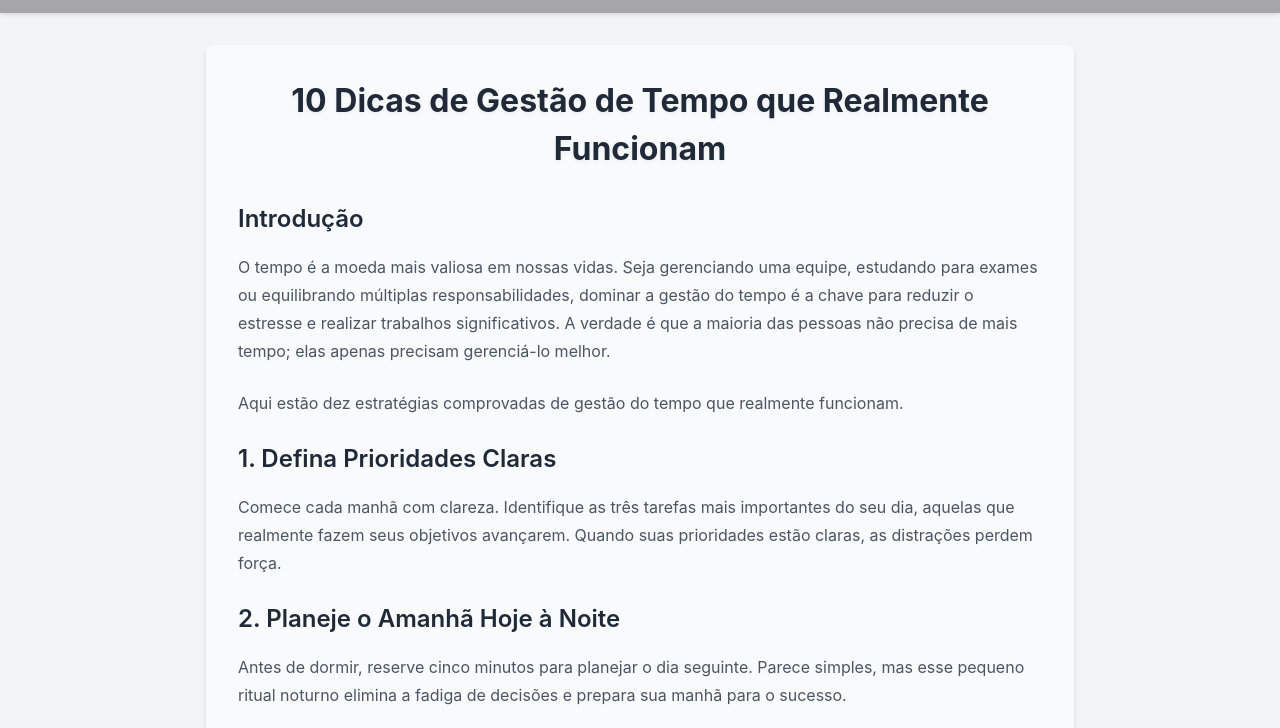
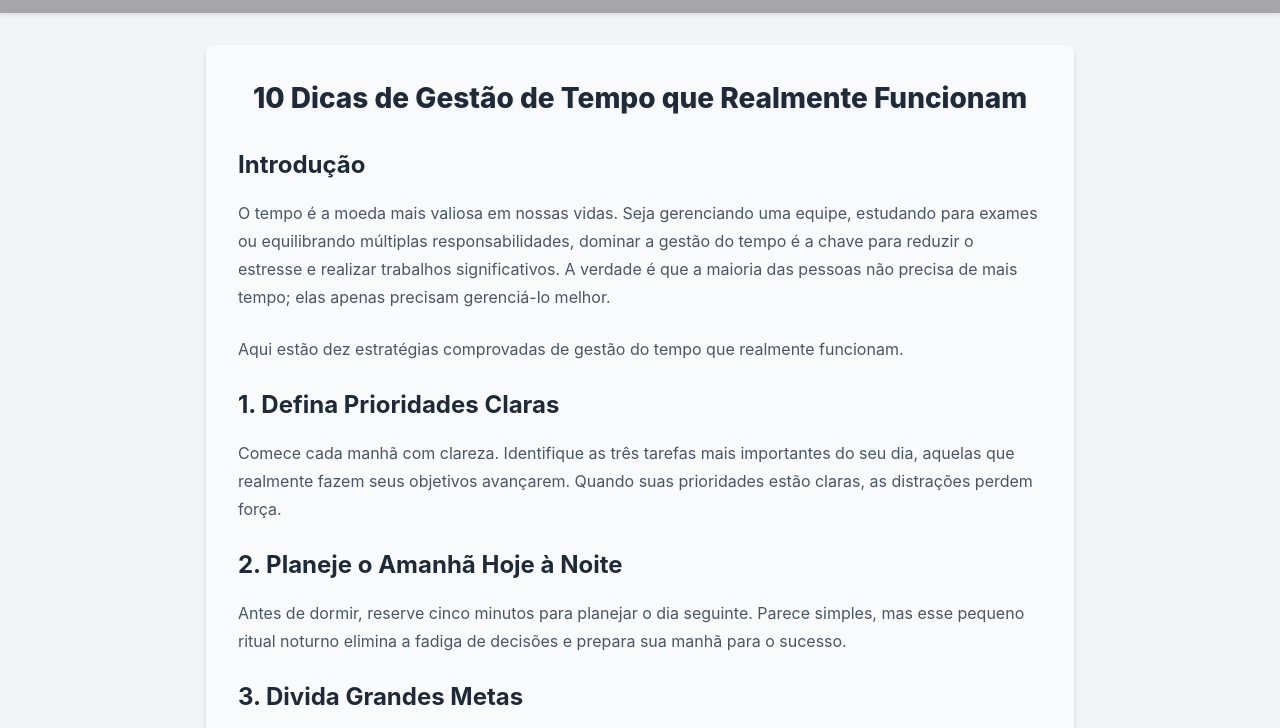
Before and after one commit to 1lucas12/calculadora-de-horas, a plain HTML site: page index.html in a window 1280 px wide. Shown: the part 59-787 px from the top of the page. Drawn offline with nearby package versions, Linux system fonts and the light colour scheme.

Commit message:
Update index.html

```diff
--- a/index.html
+++ b/index.html
@@ -23,8 +23,8 @@
         }
         .h1 {
             color: #1f2937;
-            font-size: 2.0rem;
-            font-weight: 700;
+            font-size: 1.75rem;
+            font-weight: 800;
             text-align: center;
             margin-bottom: 1.75rem;
             text-shadow: 0 2px 4px rgba(0, 0, 0, 0.05);
@@ -32,7 +32,7 @@
         .article-section h2 {
             color: #1f2937;
             font-size: 1.5rem;
-            font-weight: 600;
+            font-weight: 700;
             margin-bottom: 1rem;
         }
 
```
